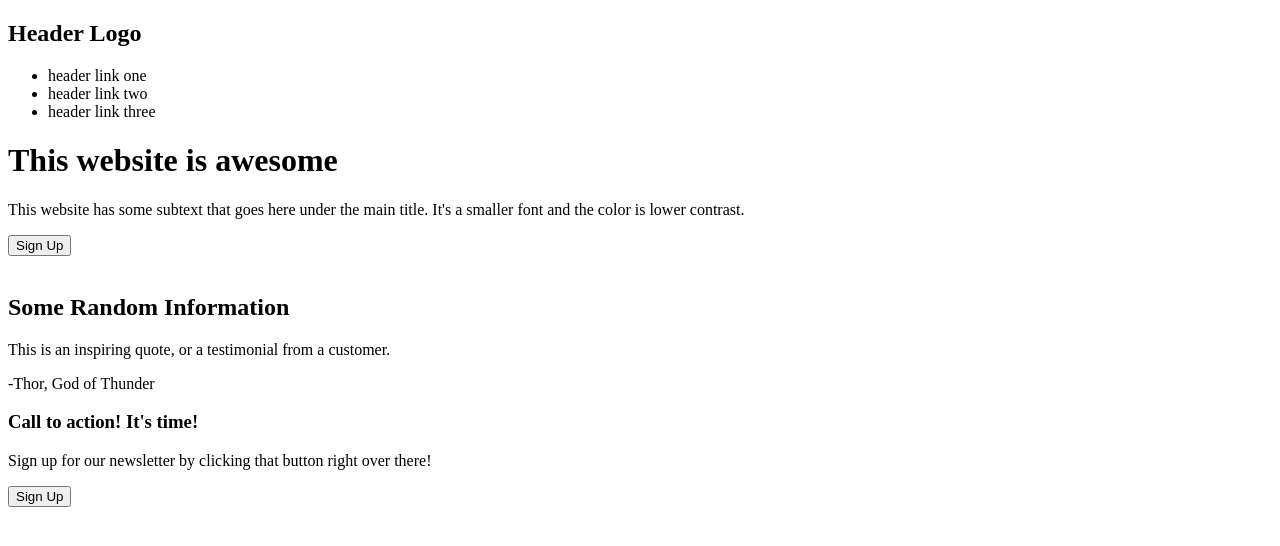
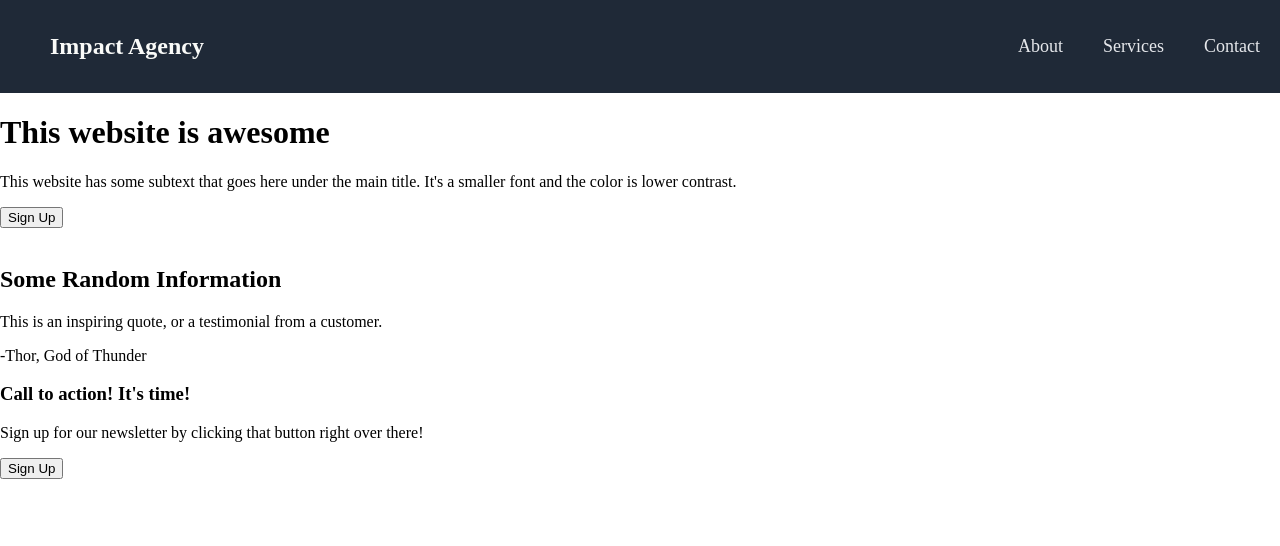
Before and after one commit to michaelveal/odin-landing-page, a plain HTML site: page index.html in a window 1280 px wide. Drawn offline with Linux system fonts and the light colour scheme.

Commit message:
added header nav, fully completed with CSS

```diff
--- a/index.html
+++ b/index.html
@@ -7,14 +7,16 @@
     <link rel="stylesheet" href="styles.css">
 </head>
 <body>
-    <nav class="nav-bar">
-        <h2>Header Logo</h2>
-        <ul class="nav-list">
-            <li>header link one</li>
-            <li>header link two</li>
-            <li>header link three</li>
-        </ul>
-    </nav>
+    <div>
+        <nav class="nav-bar">
+            <h2 class="header-logo">Impact Agency</h2>
+            <ul class="nav-list">
+                <li>About</li>
+                <li>Services</li>
+                <li>Contact</li>
+            </ul>
+        </nav>
+    </div>
     <div>
         <div>
             <h1>This website is awesome</h1>
--- a/styles.css
+++ b/styles.css
@@ -1,8 +1,30 @@
-.header-nav {
+body {
+    width: 100%;
+    margin: 0 auto;
+  }
+
+.nav-bar {
+    width: 100%;
     display: flex;
     justify-content: space-between;
+    align-items: center;
+    background-color: #1F2937;
 }
 
-.header-nav ul {
+.nav-list {
     display: flex;
 }
+
+.nav-list li {
+    text-decoration: none;
+    padding: 20px;
+    list-style-type: none;
+    font-size: 18px;
+    color: #e5e7eb;
+}
+
+.header-logo {
+    margin-left: 50px;
+    font-size: 24px;
+    color: #F9FAF8;
+}
```
